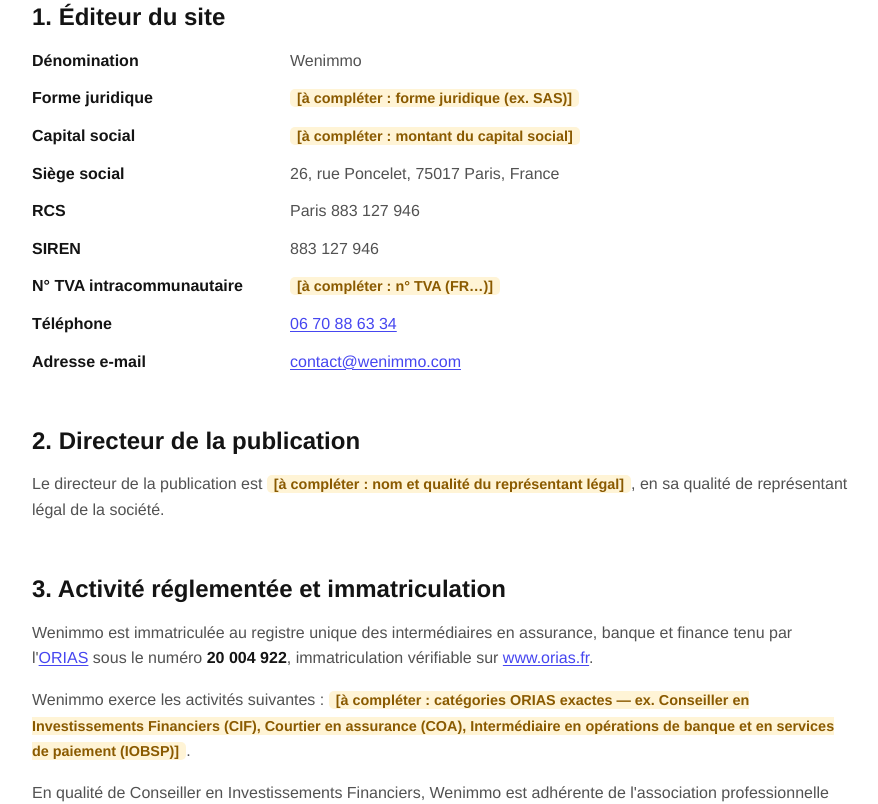
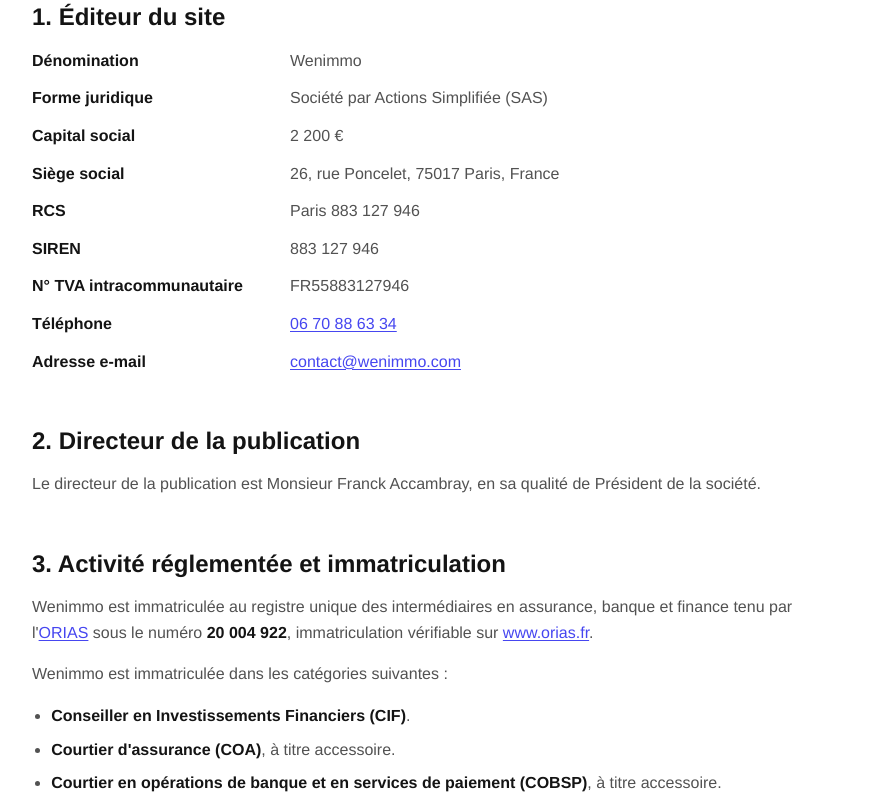
Before and after one commit to Yv-ia/landing-wenimmo, a Next.js app: page /mentions-legales in a window 1280 px wide. Shown: the part 540-1344 px from the top of the page, without its empty margins (32-910 px from the left). Built offline with nearby package versions, Linux system fonts and the light colour scheme; a web font is replaced by a local one.

Commit message:
Hecaton checkpoint: update page
Created automatically by Hecaton after an agent prompt changed the worktree.

```diff
--- a/app/mentions-legales/page.jsx
+++ b/app/mentions-legales/page.jsx
@@ -20,13 +20,9 @@
         <dt>Dénomination</dt>
         <dd>Wenimmo</dd>
         <dt>Forme juridique</dt>
-        <dd>
-          <Todo>forme juridique (ex. SAS)</Todo>
-        </dd>
+        <dd>Société par Actions Simplifiée (SAS)</dd>
         <dt>Capital social</dt>
-        <dd>
-          <Todo>montant du capital social</Todo>
-        </dd>
+        <dd>2 200 €</dd>
         <dt>Siège social</dt>
         <dd>26, rue Poncelet, 75017 Paris, France</dd>
         <dt>RCS</dt>
@@ -34,9 +30,7 @@
         <dt>SIREN</dt>
         <dd>883 127 946</dd>
         <dt>N° TVA intracommunautaire</dt>
-        <dd>
-          <Todo>n° TVA (FR…)</Todo>
-        </dd>
+        <dd>FR55883127946</dd>
         <dt>Téléphone</dt>
         <dd>
           <a href="tel:+33670886334">06 70 88 63 34</a>
@@ -49,8 +43,8 @@
 
       <h2>2. Directeur de la publication</h2>
       <p>
-        Le directeur de la publication est <Todo>nom et qualité du représentant légal</Todo>, en sa
-        qualité de représentant légal de la société.
+        Le directeur de la publication est Monsieur Franck Accambray, en sa qualité de Président de
+        la société.
       </p>
 
       <h2>3. Activité réglementée et immatriculation</h2>
@@ -66,19 +60,27 @@
         </a>
         .
       </p>
-      <p>
-        Wenimmo exerce les activités suivantes :{" "}
-        <Todo>
-          catégories ORIAS exactes — ex. Conseiller en Investissements Financiers (CIF), Courtier en
-          assurance (COA), Intermédiaire en opérations de banque et en services de paiement (IOBSP)
-        </Todo>
-        .
-      </p>
+      <p>Wenimmo est immatriculée dans les catégories suivantes :</p>
+      <ul>
+        <li>
+          <strong>Conseiller en Investissements Financiers (CIF)</strong>.
+        </li>
+        <li>
+          <strong>Courtier d'assurance (COA)</strong>, à titre accessoire.
+        </li>
+        <li>
+          <strong>
+            Courtier en opérations de banque et en services de paiement (COBSP)
+          </strong>
+          , à titre accessoire.
+        </li>
+      </ul>
+      <p>Ces activités d'intermédiation sont exercées sans autorisation d'encaissement de fonds.</p>
       <p>
         En qualité de Conseiller en Investissements Financiers, Wenimmo est adhérente de
         l'association professionnelle{" "}
-        <Todo>nom de l'association agréée AMF (ex. CNCGP, ANACOFI-CIF, La Compagnie des CGP)</Todo>,
-        agréée par l'Autorité des marchés financiers.
+        <strong>CNCGP — Chambre Nationale des Conseils en Gestion de Patrimoine</strong>, agréée par
+        l'Autorité des marchés financiers.
       </p>
       <p>Les activités de Wenimmo sont soumises au contrôle des autorités suivantes :</p>
       <ul>
```
